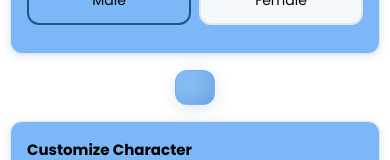
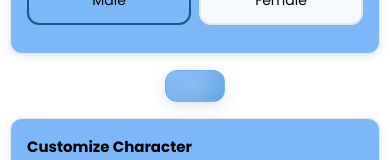
Before and after one commit to ayushhrawat/animemaker-ai, a React (Vite) app: page /character-design in a window 390 px wide. Shown: the part 345-505 px from the top of the page. Built offline with nearby package versions, Linux system fonts and the light colour scheme.

Commit message:
Match character preview box size to character tabs: Same width and height

```diff
--- a/src/screens/CharacterDesign.css
+++ b/src/screens/CharacterDesign.css
@@ -26,10 +26,13 @@
   position: relative;
   overflow: hidden;
   border-radius: 12px;
-  padding: 5px; /* Minimal padding */
-  max-width: 200px;
+  padding: 12px 16px; /* Same padding as character tabs */
+  width: 80px; /* Same width as character tabs */
+  height: 40px; /* Same height as character tabs */
   margin: 0 auto;
-  height: 50px; /* Fixed height to make it shorter */
+  display: flex;
+  align-items: center;
+  justify-content: center;
 }
 
 .character-preview::before {
@@ -46,15 +49,13 @@
 .character-display {
   position: relative;
   width: 100%;
-  max-width: 80px;
-  height: 20px; /* Much smaller height */
+  height: 20px; /* Keep character display small */
   display: flex;
   align-items: center;
   justify-content: center;
   background: rgba(255, 255, 255, 0.2);
   border-radius: 8px;
   overflow: hidden;
-  margin: 0 auto;
   backdrop-filter: blur(10px);
 }
 
@@ -73,27 +74,25 @@
 /* Mobile optimizations */
 @media (max-width: 768px) {
   .character-preview {
-    padding: 4px;
-    max-width: 160px;
-    height: 40px; /* Fixed height for tablets */
+    padding: 10px 14px;
+    width: 70px;
+    height: 36px;
   }
 
   .character-display {
-    max-width: 70px;
-    height: 15px;
+    height: 16px;
   }
 }
 
 @media (max-width: 480px) {
   .character-preview {
-    padding: 3px;
-    max-width: 140px;
-    height: 35px; /* Fixed height for mobile */
+    padding: 8px 12px;
+    width: 60px;
+    height: 32px;
   }
 
   .character-display {
-    max-width: 60px;
-    height: 12px;
+    height: 14px;
   }
 }
 
```
